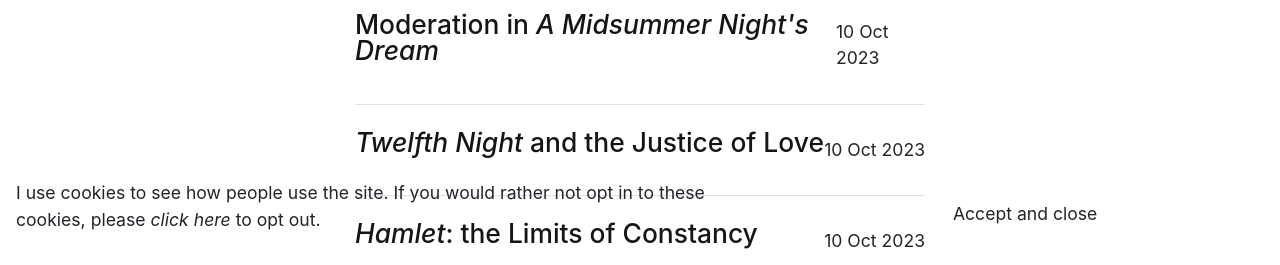
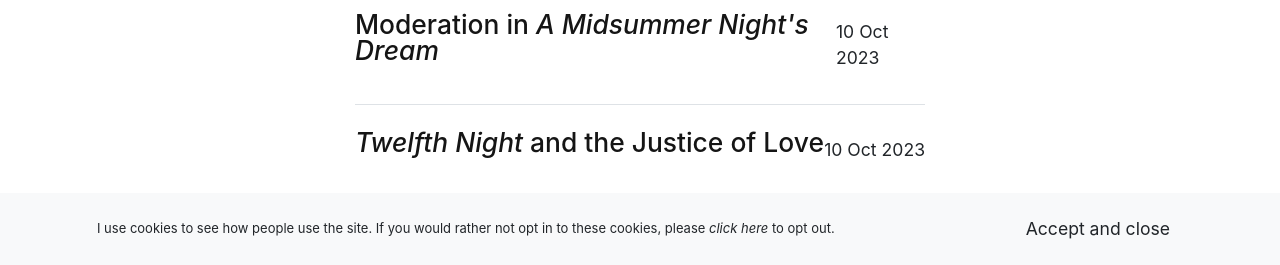
Before and after one commit to mjaquiery/thephilosophyofshakespeare, an Eleventy site: page src/index.njk in a window 1280 px wide. Shown: the part 535-800 px from the top of the page. Built offline with nearby package versions, Linux system fonts and the light colour scheme; Eleventy itself is replaced by a stand-in of ours; files that its build step writes are made by us from their sources; what markdown-it-attrs, markdown-it-bracketed-spans, markdown-it-container, markdown-it-deflist would draw is missing.

Commit message:
banner styling

```diff
--- a/src/_includes/snippets/cookie-consent.html
+++ b/src/_includes/snippets/cookie-consent.html
@@ -33,7 +33,7 @@
 <style>
     #cookie-banner .col-12 {
         display: flex;
-        background-color: var(--color-primary);
+        background-color: var(--bs-gray-100);
         color: var(--color-white);
         margin: auto;
         padding: 1rem;
@@ -41,11 +41,15 @@
         bottom: 0;
         left: 0;
         z-index: 100;
+        font-size: small;
+        justify-content: space-around;
+        align-items: center;
+    }
+    #cookie-banner .col-12 p {
+        margin: 0;
     }
     #cookie-banner__btn {
         margin-left: 1rem;
-        width: 50%;
         height: min-content;
-        place-self: center;
     }
 </style>
```
